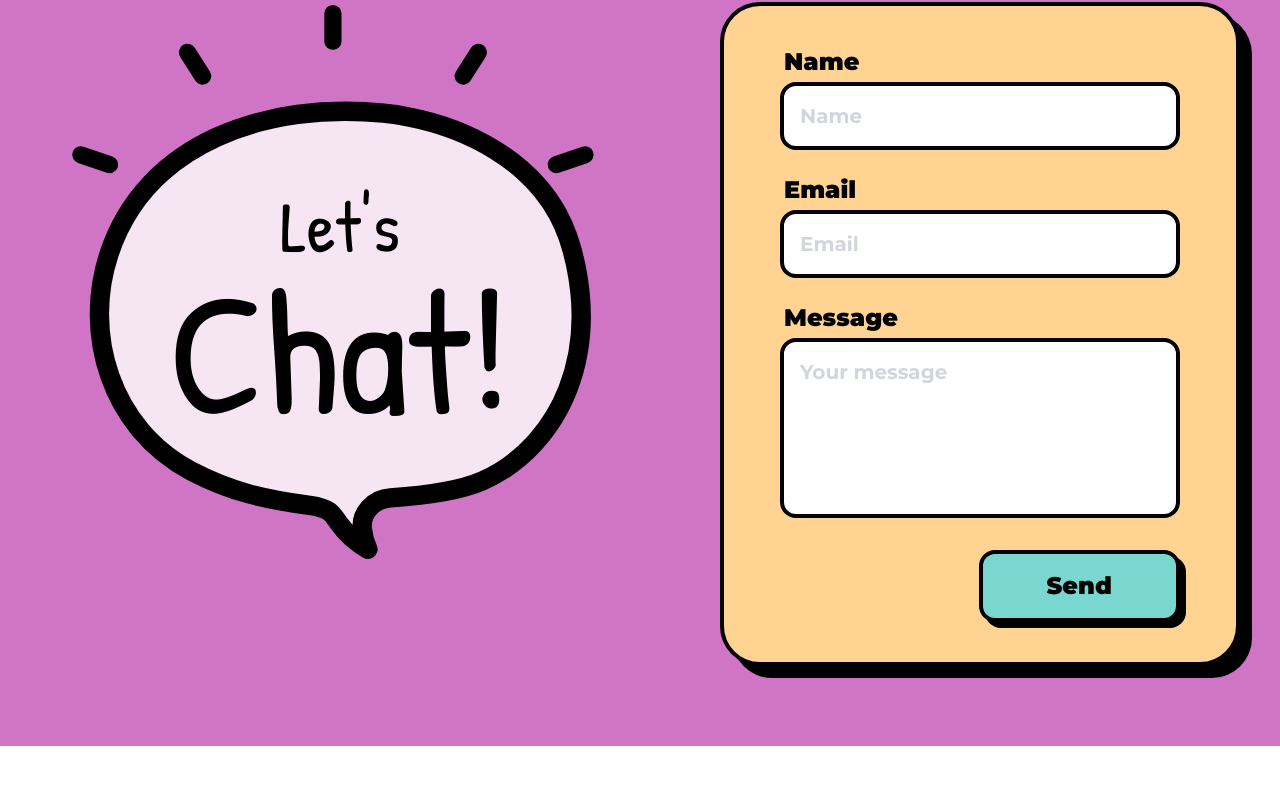
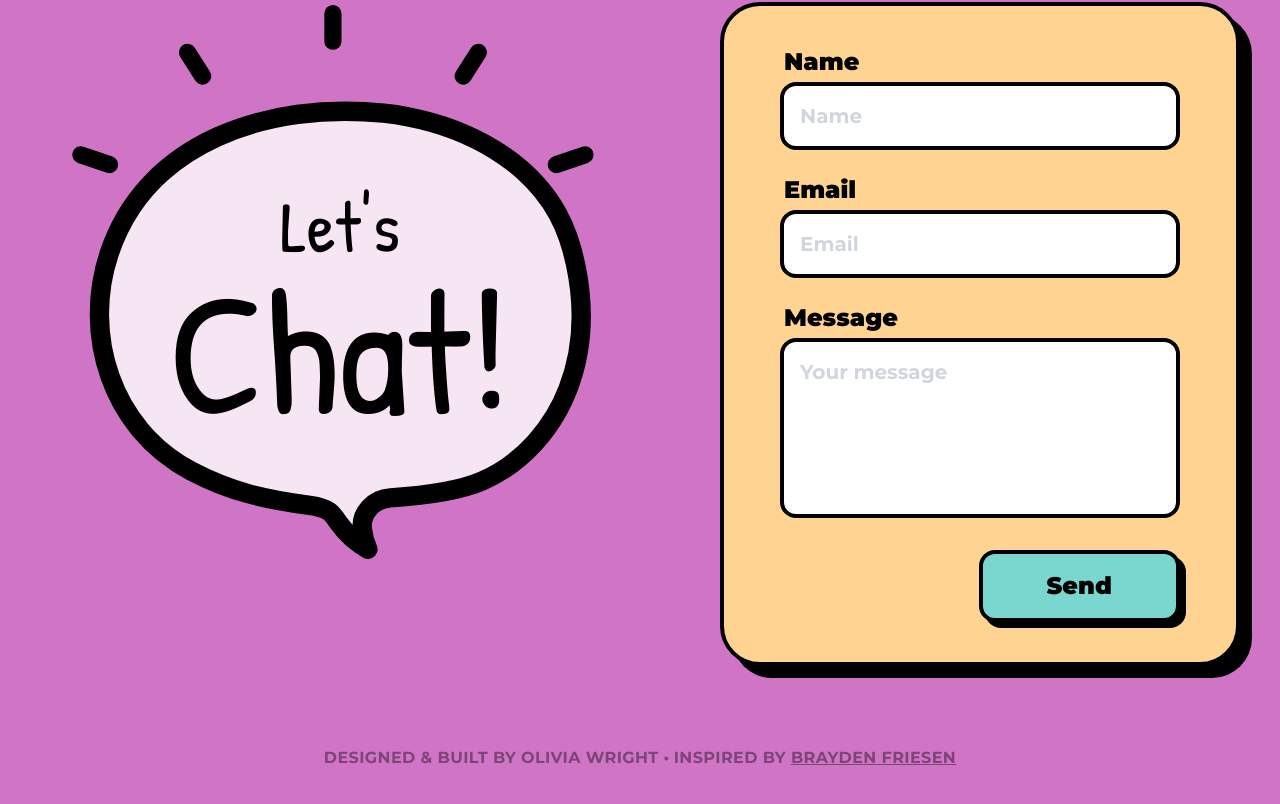
Before and after one commit to livvy-lab/portfolio-2026, a React (Vite) app: page / in a window 1280 px wide. Shown: the part 3632-4436 px from the top of the page. Before the commit the page ends 4378 px from the top, so only its background shows below. Built offline with nearby package versions, Linux system fonts and the light colour scheme.

Commit message:
feat: giving props

```diff
--- a/src/sections/Contact.jsx
+++ b/src/sections/Contact.jsx
@@ -10,15 +10,39 @@ const Contact = ({ cabinetColor, folderColor }) => {
       cabinetColor={cabinetColor}
       folderColor={folderColor}
     >
-      <div className="flex flex-col lg:flex-row items-center justify-center gap-10 lg:gap-20 w-full py-20 px-6">
+      {/* Added min-h-full and flex-col to ensure the content
+          takes up the space and pushes the footer to the bottom
+      */}
+      <div className="flex flex-col items-center justify-between w-full min-h-[80vh] pt-20 pb-10 px-6">
 
-        {/* Left Side: The new Illustration Component */}
-        <div className="flex-shrink-0">
-          <ChatIllustration />
+        {/* Main Content Wrapper */}
+        <div className="flex flex-col lg:flex-row items-center justify-center gap-10 lg:gap-20 w-full flex-grow">
+          {/* Left Side: Illustration */}
+          <div className="flex-shrink-0">
+            <ChatIllustration />
+          </div>
+
+          {/* Right Side: The Form */}
+          <ContactForm />
         </div>
 
-        {/* Right Side: The Form Component */}
-        <ContactForm />
+        {/* The Credit Footer */}
+        <footer className="mt-20 w-full text-center">
+          <p className="font-mont font-bold text-black/40 text-sm md:text-base tracking-wide">
+            DESIGNED & BUILT BY OLIVIA WRIGHT •
+            <span className="ml-1">
+              INSPIRED BY{' '}
+              <a
+                href="https://braydenfriesen.com/"
+                target="_blank"
+                rel="noopener noreferrer"
+                className="underline hover:text-black transition-colors"
+              >
+                BRAYDEN FRIESEN
+              </a>
+            </span>
+          </p>
+        </footer>
 
       </div>
     </FolderContainer>
```
